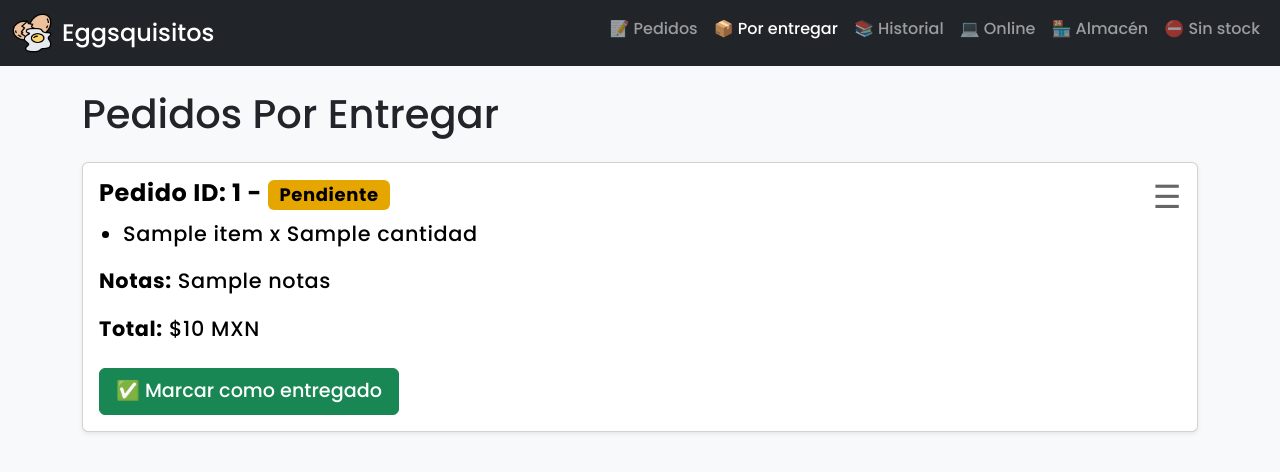
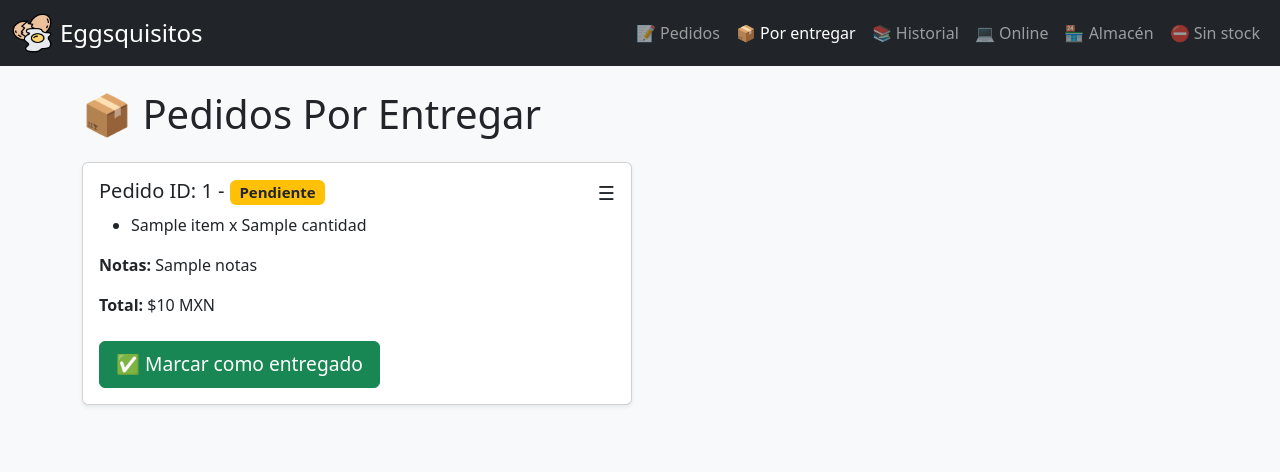
Before and after one commit to PaulCz25/eggsquisitos_pedidos---remaster, a Flask app: template templates/por_entregar.html in a window 1280 px wide. Shown: the top 472 px of the page. Run offline with Flask 3, Linux system fonts and the light colour scheme; the template is opened without the code that fills it: most values are stand-ins (such as "Sample title", 1, 10 or a date in 2020).

Commit message:
Actualización: nuevos cambios en la plantilla por_entregar

```diff
--- a/app.py
+++ b/app.py
@@ -31,7 +31,7 @@ menu = {
     "Licuado Platano-Fresa": 65,
     "Licuado Platano-Choco": 65,
     "Licuado Chocomil": 55,
-    "Jugo de naranja": 65,
+    "Jugo de naranja": 45,
     "Jugo verde": 65,
     "Soda": 35
 }
--- a/templates/online.html
+++ b/templates/online.html
@@ -206,7 +206,7 @@
         "Licuado Platano-Fresa": 65,
         "Licuado Platano-Choco": 65,
         "Licuado Chocomil": 55,
-        "Jugo de naranja": 65,
+        "Jugo de naranja": 45,
         "Jugo verde": 65,
         "Soda": 35
       } %}
@@ -280,7 +280,7 @@
       "Licuado Platano-Fresa": 65,
       "Licuado Platano-Choco": 65,
       "Licuado Chocomil": 55,
-      "Jugo de naranja": 65,
+      "Jugo de naranja": 45,
       "Jugo verde": 65,
       "Soda": 35
     };
--- a/templates/pedidos.html
+++ b/templates/pedidos.html
@@ -190,7 +190,7 @@
       "Licuado Platano-Fresa": 65,
       "Licuado Platano-Choco": 65,
       "Licuado Chocomil": 55,
-      "Jugo de naranja": 65,
+      "Jugo de naranja": 45,
       "Jugo verde": 65,
       "Soda": 35
       } %}
@@ -264,7 +264,7 @@
       "Licuado Platano-Fresa": 65,
       "Licuado Platano-Choco": 65,
       "Licuado Chocomil": 55,
-      "Jugo de naranja": 65,
+      "Jugo de naranja": 45,
       "Jugo verde": 65,
       "Soda": 35
     };
--- a/templates/por_entregar.html
+++ b/templates/por_entregar.html
@@ -2,85 +2,45 @@
 <html lang="es">
 <head>
   <meta charset="UTF-8" />
-  <title>Por Entregar - Eggsquisitos</title>
+  <title>📦 Por Entregar - Eggsquisitos</title>
   <meta name="viewport" content="width=device-width, initial-scale=1" />
   <link href="https://cdn.jsdelivr.net/npm/bootstrap@5.3.0/dist/css/bootstrap.min.css" rel="stylesheet" />
-  <link href="https://fonts.googleapis.com/css2?family=Poppins:wght@500;700&display=swap" rel="stylesheet" />
   <style>
-    body {
-      font-family: 'Poppins', sans-serif;
-    }
+    @import url('https://fonts.googleapis.com/css2?family=Playfair+Display:wght@600&display=swap');
 
-    .navbar-brand img {
-      height: 40px;
-      margin-right: 10px;
-    }
-
-    .card-body {
-      font-size: 1.3rem;
-      color: #000000;
-      letter-spacing: 0.03em;
-      line-height: 1.5;
-      position: relative;
-    }
-
-    .card-title {
-      font-weight: 700;
-      font-size: 1.5rem;
-      color: #000000;
+    .titulo-marca {
+      font-family: 'Playfair Display', serif;
+      font-size: 1.8rem;
     }
 
     .drag-handle {
-      cursor: grab;
-      font-size: 2rem;
+      cursor: move;
       user-select: none;
-      color: #666;
-      position: absolute;
-      top: 10px;
-      right: 15px;
-      z-index: 10;
+      font-size: 1.2rem;
+      float: right;
     }
 
-    ul {
-      padding-left: 1.5rem;
+    .cronometro {
+      font-weight: bold;
     }
 
-    ul li {
-      margin-bottom: 0.5rem;
+    /* Efecto visual durante el drag */
+    .dragging {
+      opacity: 0.5;
     }
 
-    .badge.bg-info.text-dark {
-      background-color: #117a8b !important;
-      color: #fff !important;
-      font-weight: 600;
-    }
-
-    .badge.bg-warning.text-dark {
-      background-color: #e6a600 !important;
-      color: #000 !important;
-      font-weight: 600;
-    }
-
-    strong {
-      font-weight: 700;
-    }
-
-    p, ul li, span {
-      user-select: text;
-    }
-
-    .sortable-ghost {
-      opacity: 0.4;
-      background: #f0f0f0;
+    .drag-over {
+      border: 2px dashed #0d6efd;
     }
   </style>
 </head>
 <body class="bg-light text-dark">
+
 <!-- NAVBAR -->
 <nav class="navbar navbar-expand-lg navbar-dark bg-dark">
   <div class="container-fluid">
     <a class="navbar-brand d-flex align-items-center" href="/">
-        <img src="{{ url_for('static', filename='img/logo.png') }}" alt="Logo" />
+      <img src="{{ url_for('static', filename='img/logo.png') }}" alt="Logo" height="40" class="me-2" />
       <span class="fs-4">Eggsquisitos</span>
     </a>
     <button class="navbar-toggler" type="button" data-bs-toggle="collapse" data-bs-target="#navbarNav">
@@ -88,9 +48,9 @@
     </button>
     <div class="collapse navbar-collapse justify-content-end" id="navbarNav">
       <ul class="navbar-nav">
-          <li class="nav-item"><a class="nav-link" href="/pedidos">📝 Pedidos</a></li>
-          <li class="nav-item"><a class="nav-link active" href="/">📦 Por entregar</a></li>
-          <li class="nav-item"><a class="nav-link" href="/historial">📚 Historial</a></li>
+        <li class="nav-item"><a class="nav-link" href="{{ url_for('ver_pedidos') }}">📝 Pedidos</a></li>
+        <li class="nav-item"><a class="nav-link active" href="{{ url_for('por_entregar') }}">📦 Por entregar</a></li>
+        <li class="nav-item"><a class="nav-link" href="{{ url_for('historial') }}">📚 Historial</a></li>
         <li class="nav-item"><a class="nav-link" href="{{ url_for('online') }}">💻 Online</a></li>
         <li class="nav-item"><a class="nav-link" href="#">🏪 Almacén</a></li>
         <li class="nav-item"><a class="nav-link" href="#">⛔ Sin stock</a></li>
@@ -99,14 +59,19 @@
   </div>
 </nav>
 
-  <!-- CONTENIDO -->
+<!-- CONTENIDO PRINCIPAL -->
 <div class="container mt-4">
-    <h1 class="mb-4">Pedidos Por Entregar</h1>
+  <h1 class="mb-4">📦 Pedidos Por Entregar</h1>
 
   {% if pedidos %}
-      <div id="lista-pedidos">
+    <div id="lista-pedidos" class="row row-cols-1 row-cols-md-2 g-3">
       {% for pedido in pedidos %}
-          <div class="card mb-3 shadow-sm {% if pedido.tipo == 'online' %}border-primary{% endif %}">
+        <div
+          class="col pedido-item"
+          draggable="true"
+          data-pedido-id="{{ pedido.id }}"
+        >
+          <div class="card h-100 shadow-sm {% if pedido.tipo == 'online' %}border-primary{% endif %}">
             <div class="card-body">
               <span class="drag-handle">☰</span>
               <h5 class="card-title">
@@ -154,6 +119,7 @@
               </form>
             </div>
           </div>
+        </div>
       {% endfor %}
     </div>
   {% else %}
@@ -163,66 +129,94 @@
   {% endif %}
 </div>
 
-  <!-- LIBRERÍAS JS -->
 <script src="https://cdn.jsdelivr.net/npm/bootstrap@5.3.0/dist/js/bootstrap.bundle.min.js"></script>
-  <script src="https://cdnjs.cloudflare.com/ajax/libs/Sortable/1.15.0/Sortable.min.js"></script>
 
-  <!-- CRONÓMETROS -->
 <script>
+  const listaPedidos = document.getElementById('lista-pedidos');
+  let draggedItem = null;
+
+  listaPedidos.addEventListener('dragstart', (e) => {
+    if(e.target.classList.contains('pedido-item')){
+      draggedItem = e.target;
+      e.dataTransfer.effectAllowed = 'move';
+      e.dataTransfer.setData('text/plain', draggedItem.dataset.pedidoId);
+      setTimeout(() => draggedItem.classList.add('dragging'), 0);
+    }
+  });
+
+  listaPedidos.addEventListener('dragend', (e) => {
+    if(draggedItem){
+      draggedItem.classList.remove('dragging');
+      draggedItem = null;
+    }
+  });
+
+  listaPedidos.addEventListener('dragover', (e) => {
+    e.preventDefault();
+    const afterElement = getDragAfterElement(listaPedidos, e.clientY);
+    const dragging = document.querySelector('.dragging');
+    if(afterElement == null){
+      listaPedidos.appendChild(dragging);
+    } else {
+      listaPedidos.insertBefore(dragging, afterElement);
+    }
+  });
+
+  function getDragAfterElement(container, y) {
+    const draggableElements = [...container.querySelectorAll('.pedido-item:not(.dragging)')];
+
+    return draggableElements.reduce((closest, child) => {
+      const box = child.getBoundingClientRect();
+      const offset = y - box.top - box.height / 2;
+      if(offset < 0 && offset > closest.offset){
+        return { offset: offset, element: child }
+      } else {
+        return closest;
+      }
+    }, { offset: Number.NEGATIVE_INFINITY }).element;
+  }
+</script>
+
+<script>
+  // Función para formatear segundos a HH:MM:SS
+  function formatoTiempo(segundos) {
+    const hrs = Math.floor(segundos / 3600).toString().padStart(2, '0');
+    const min = Math.floor((segundos % 3600) / 60).toString().padStart(2, '0');
+    const seg = Math.floor(segundos % 60).toString().padStart(2, '0');
+    return `${hrs}:${min}:${seg}`;
+  }
+
   function actualizarCronometros() {
-      const cronos = document.querySelectorAll('.cronometro');
+    const cronometros = document.querySelectorAll('.cronometro');
+
+    cronometros.forEach(cronometro => {
+      const timestamp = parseInt(cronometro.dataset.timestamp);
+      const duracion = parseInt(cronometro.dataset.duracion);
+
+      if (!timestamp || !duracion) {
+        cronometro.textContent = '00:00:00';
+        return;
+      }
+
       const ahora = Math.floor(Date.now() / 1000);
-      cronos.forEach((el) => {
-        const inicio = parseInt(el.getAttribute('data-timestamp'));
-        const duracion = parseInt(el.getAttribute('data-duracion'));
-        let segundosRestantes = inicio + duracion - ahora;
-        if (segundosRestantes < 0) segundosRestantes = 0;
-        const horas = String(Math.floor(segundosRestantes / 3600)).padStart(2, '0');
-        const minutos = String(Math.floor((segundosRestantes % 3600) / 60)).padStart(2, '0');
-        const segundos = String(segundosRestantes % 60).padStart(2, '0');
-        el.textContent = `${horas}:${minutos}:${segundos}`;
+      const tiempoPasado = ahora - timestamp;
+      const tiempoRestante = duracion - tiempoPasado;
+
+      if (tiempoRestante <= 0) {
+        cronometro.textContent = '00:00:00';
+        cronometro.classList.add('text-muted');
+      } else {
+        cronometro.textContent = formatoTiempo(tiempoRestante);
+        cronometro.classList.remove('text-muted');
+      }
     });
   }
 
+  // Actualiza cada segundo
   setInterval(actualizarCronometros, 1000);
-    window.onload = actualizarCronometros;
+  // Actualiza una vez al cargar la página
+  actualizarCronometros();
 </script>
 
-  <!-- DRAG AND DROP -->
-  <script>
-    new Sortable(document.getElementById('lista-pedidos'), {
-      animation: 150,
-      handle: '.drag-handle',
-      ghostClass: 'sortable-ghost'
-    });
-  </script>
-
-  <script>
-  let ultimoConteo = {{ pedidos|length|default(0) }};
-  const sonidoCampana = new Audio("https://cdn.pixabay.com/download/audio/2022/03/15/audio_4a459b5cfa.mp3?filename=restaurant-bell-5-177441.mp3");
-
-  function checkNuevosPedidos() {
-    fetch(window.location.href, {cache: "no-cache"})
-      .then((res) => res.text())
-      .then((html) => {
-        const parser = new DOMParser();
-        const doc = parser.parseFromString(html, "text/html");
-        const pedidosNuevos = doc.querySelectorAll(".card").length;
-
-        if (pedidosNuevos > ultimoConteo) {
-          sonidoCampana.play().catch(() => {
-            // Si navegador bloquea el sonido, no pasa nada
-          });
-        }
-
-        ultimoConteo = pedidosNuevos;
-
-        const nuevoContenido = doc.querySelector(".container.mt-4").innerHTML;
-        document.querySelector(".container.mt-4").innerHTML = nuevoContenido;
-      });
-  }
-
-  setInterval(checkNuevosPedidos, 5000);
-</script>
 </body>
 </html>
```
Also changed, not shown: 1 other file. Lines whose indentation alone changed are shown as unchanged.
